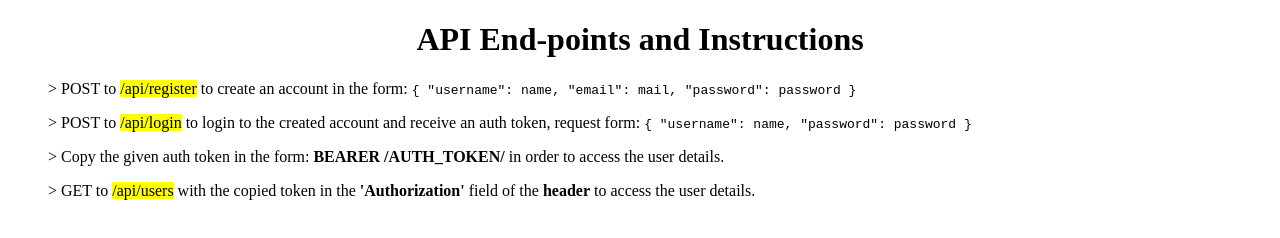
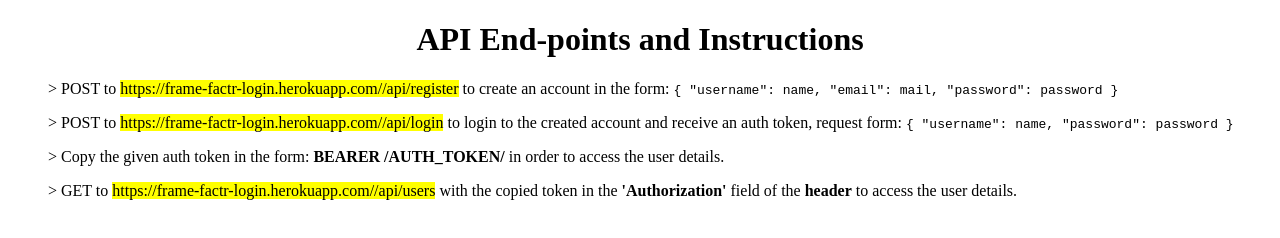
Before and after one commit to mo-shaz/REST-API, a website: page index.html in a window 1280 px wide. Drawn offline with Linux system fonts and the light colour scheme.

Commit message:
final push

```diff
--- a/index.html
+++ b/index.html
@@ -4,7 +4,7 @@
     <body>
         <h1><center>API End-points and Instructions</center></h1>
         <div>
-            <ul>> POST to <mark>/api/register</mark> to create an account in the form:
+            <ul>> POST to <mark>https://frame-factr-login.herokuapp.com//api/register</mark> to create an account in the form:
                 <code>
                 {
                 "username": name,
@@ -12,7 +12,7 @@
                 "password": password
                 }
                 </code> </ul>
-                <ul>> POST to <mark>/api/login</mark> to login to the created account and receive an auth token, request form:
+                <ul>> POST to <mark>https://frame-factr-login.herokuapp.com//api/login</mark> to login to the created account and receive an auth token, request form:
                 <code>
                 {
                 "username": name,
@@ -20,7 +20,7 @@
                 }
                 </code></ul>
             <ul>> Copy the given auth token in the form: <strong>BEARER /AUTH_TOKEN/</strong> in order to access the user details. </ul>
-            <ul>> GET to <mark>/api/users</mark> with the copied token in the <strong>'Authorization'</strong> field of the <strong>header</strong> to access the user details. </ul>
+            <ul>> GET to <mark>https://frame-factr-login.herokuapp.com//api/users</mark> with the copied token in the <strong>'Authorization'</strong> field of the <strong>header</strong> to access the user details. </ul>
         </div>
     </body>
 </html>
```
